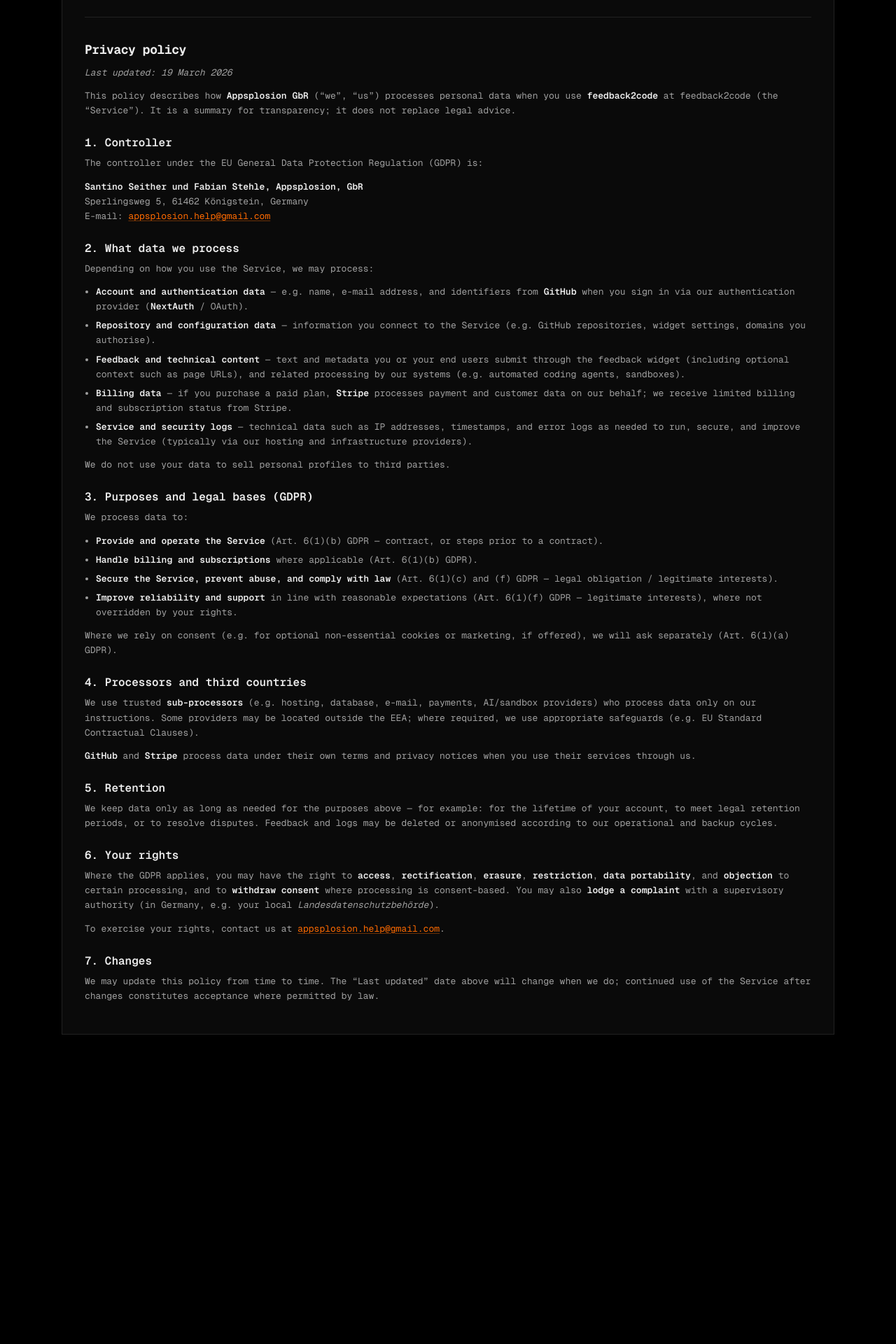
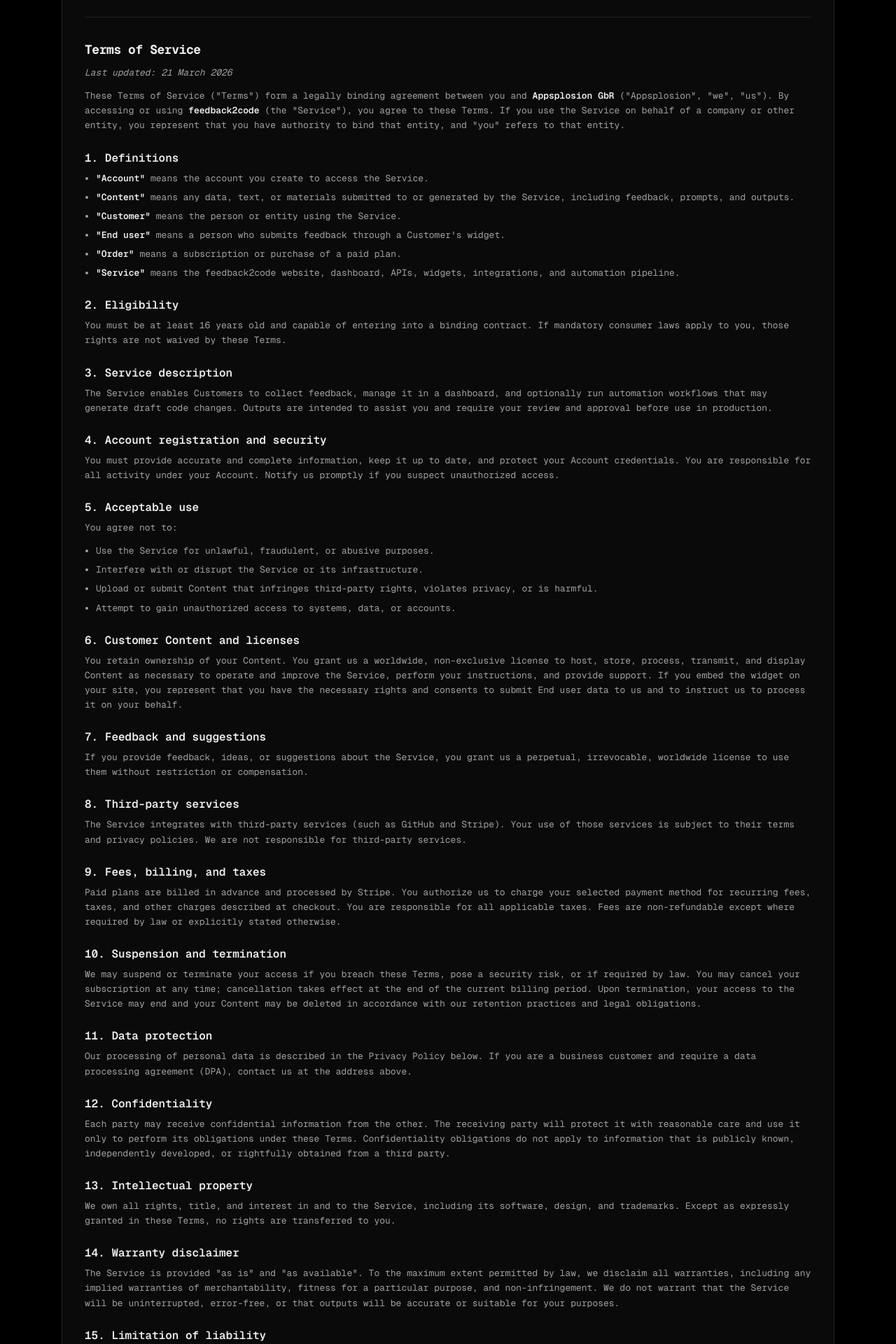
Before and after one commit to ezzcodeezzlife/feedback2code.dev, a Next.js app: page /legal in a window 1280 px wide. Shown: the part 580-2500 px from the top of the page at 70% size. Before the commit the page ends 2090 px from the top, so only its background shows below. Built offline with nearby package versions, Linux system fonts and the light colour scheme; no server answers.

Commit message:
add legal

```diff
--- a/content/legal.mdx
+++ b/content/legal.mdx
@@ -17,11 +17,113 @@
 
 ---
 
+## Terms of Service
+
+_Last updated: 21 March 2026_
+
+These Terms of Service ("Terms") form a legally binding agreement between you and **Appsplosion GbR** ("Appsplosion", "we", "us"). By accessing or using **feedback2code** (the "Service"), you agree to these Terms. If you use the Service on behalf of a company or other entity, you represent that you have authority to bind that entity, and "you" refers to that entity.
+
+### 1. Definitions
+
+- **"Account"** means the account you create to access the Service.
+- **"Content"** means any data, text, or materials submitted to or generated by the Service, including feedback, prompts, and outputs.
+- **"Customer"** means the person or entity using the Service.
+- **"End user"** means a person who submits feedback through a Customer's widget.
+- **"Order"** means a subscription or purchase of a paid plan.
+- **"Service"** means the feedback2code website, dashboard, APIs, widgets, integrations, and automation pipeline.
+
+### 2. Eligibility
+
+You must be at least 16 years old and capable of entering into a binding contract. If mandatory consumer laws apply to you, those rights are not waived by these Terms.
+
+### 3. Service description
+
+The Service enables Customers to collect feedback, manage it in a dashboard, and optionally run automation workflows that may generate draft code changes. Outputs are intended to assist you and require your review and approval before use in production.
+
+### 4. Account registration and security
+
+You must provide accurate and complete information, keep it up to date, and protect your Account credentials. You are responsible for all activity under your Account. Notify us promptly if you suspect unauthorized access.
+
+### 5. Acceptable use
+
+You agree not to:
+
+- Use the Service for unlawful, fraudulent, or abusive purposes.
+- Interfere with or disrupt the Service or its infrastructure.
+- Upload or submit Content that infringes third-party rights, violates privacy, or is harmful.
+- Attempt to gain unauthorized access to systems, data, or accounts.
+
+### 6. Customer Content and licenses
+
+You retain ownership of your Content. You grant us a worldwide, non-exclusive license to host, store, process, transmit, and display Content as necessary to operate and improve the Service, perform your instructions, and provide support. If you embed the widget on your site, you represent that you have the necessary rights and consents to submit End user data to us and to instruct us to process it on your behalf.
+
+### 7. Feedback and suggestions
+
+If you provide feedback, ideas, or suggestions about the Service, you grant us a perpetual, irrevocable, worldwide license to use them without restriction or compensation.
+
+### 8. Third-party services
+
+The Service integrates with third-party services (such as GitHub and Stripe). Your use of those services is subject to their terms and privacy policies. We are not responsible for third-party services.
+
+### 9. Fees, billing, and taxes
+
+Paid plans are billed in advance and processed by Stripe. You authorize us to charge your selected payment method for recurring fees, taxes, and other charges described at checkout. You are responsible for all applicable taxes. Fees are non-refundable except where required by law or explicitly stated otherwise.
+
+### 10. Suspension and termination
+
+We may suspend or terminate your access if you breach these Terms, pose a security risk, or if required by law. You may cancel your subscription at any time; cancellation takes effect at the end of the current billing period. Upon termination, your access to the Service may end and your Content may be deleted in accordance with our retention practices and legal obligations.
+
+### 11. Data protection
+
+Our processing of personal data is described in the Privacy Policy below. If you are a business customer and require a data processing agreement (DPA), contact us at the address above.
+
+### 12. Confidentiality
+
+Each party may receive confidential information from the other. The receiving party will protect it with reasonable care and use it only to perform its obligations under these Terms. Confidentiality obligations do not apply to information that is publicly known, independently developed, or rightfully obtained from a third party.
+
+### 13. Intellectual property
+
+We own all rights, title, and interest in and to the Service, including its software, design, and trademarks. Except as expressly granted in these Terms, no rights are transferred to you.
+
+### 14. Warranty disclaimer
+
+The Service is provided "as is" and "as available". To the maximum extent permitted by law, we disclaim all warranties, including any implied warranties of merchantability, fitness for a particular purpose, and non-infringement. We do not warrant that the Service will be uninterrupted, error-free, or that outputs will be accurate or suitable for your purposes.
+
+### 15. Limitation of liability
+
+To the maximum extent permitted by law, we will not be liable for indirect, incidental, special, consequential, or punitive damages, or any loss of profits, revenue, data, or goodwill. Our total liability for any claim related to the Service is limited to the amount you paid to us for the Service in the 12 months before the claim arose. These limitations do not apply to liability that cannot be excluded under applicable law, including liability for intent, gross negligence, or injury to life, body, or health.
+
+### 16. Indemnification
+
+You will indemnify and hold us harmless from claims arising out of your use of the Service, your Content, or your breach of these Terms, including reasonable legal fees.
+
+### 17. Export and compliance
+
+You agree to comply with applicable laws, including export control and sanctions laws. You will not use the Service in a prohibited jurisdiction or for prohibited activities.
+
+### 18. Force majeure
+
+We are not liable for delays or failures caused by events beyond our reasonable control, including natural disasters, outages, or governmental actions.
+
+### 19. Changes to these Terms
+
+We may update these Terms from time to time. We will post the updated Terms here and update the "Last updated" date. Continued use of the Service after changes become effective constitutes acceptance where permitted by law.
+
+### 20. Governing law and jurisdiction
+
+These Terms are governed by the laws of Germany, excluding its conflict of laws rules. If you are a merchant, a legal entity under public law, or a special fund under public law, exclusive jurisdiction is the courts at our registered office. Mandatory consumer protections remain unaffected.
+
+### 21. Miscellaneous
+
+If any provision is unenforceable, the remaining provisions remain in effect. You may not assign these Terms without our consent, except to an affiliate or in connection with a merger or sale of assets. We may assign these Terms as part of a corporate reorganization. These Terms constitute the entire agreement between you and us regarding the Service.
+
+---
+
 ## Privacy policy
 
-_Last updated: {new Date().toLocaleDateString("en-GB", { day: "numeric", month: "long", year: "numeric" })}_
+_Last updated: 21 March 2026_
 
-This policy describes how **Appsplosion GbR** (“we”, “us”) processes personal data when you use **feedback2code** at feedback2code (the “Service”). It is a summary for transparency; it does not replace legal advice.
+This Privacy Policy explains how **Appsplosion GbR** ("we", "us") processes personal data when you use **feedback2code**, including our website, dashboard, APIs, and feedback widget (the "Service").
 
 ### 1. Controller
 
@@ -31,45 +133,92 @@
 Sperlingsweg 5, 61462 Königstein, Germany
 E-mail: [appsplosion.help@gmail.com](mailto:appsplosion.help@gmail.com)
 
-### 2. What data we process
+### 2. Scope and roles
+
+- If you use the dashboard or API as a Customer, we act as the controller for your account data, billing data, and Service usage data.
+- If you embed the feedback widget on your site, you determine which personal data your End users submit. In that context, you are the controller of your End users' data and we act as a processor on your behalf to provide the Service.
+- If you are an End user submitting feedback through a Customer site, please contact that site operator for privacy questions.
+
+### 3. Categories of personal data we process
 
 Depending on how you use the Service, we may process:
 
-- **Account and authentication data** — e.g. name, e-mail address, and identifiers from **GitHub** when you sign in via our authentication provider (**NextAuth** / OAuth).
-- **Repository and configuration data** — information you connect to the Service (e.g. GitHub repositories, widget settings, domains you authorise).
-- **Feedback and technical content** — text and metadata you or your end users submit through the feedback widget (including optional context such as page URLs), and related processing by our systems (e.g. automated coding agents, sandboxes).
-- **Billing data** — if you purchase a paid plan, **Stripe** processes payment and customer data on our behalf; we receive limited billing and subscription status from Stripe.
-- **Service and security logs** — technical data such as IP addresses, timestamps, and error logs as needed to run, secure, and improve the Service (typically via our hosting and infrastructure providers).
+- Account and authentication data such as name, username, email address, profile image, and identifiers from GitHub when you sign in via OAuth.
+- Repository and integration data such as GitHub App installation IDs, repository names, permissions, and settings you configure in the dashboard.
+- Feedback content and metadata such as text you or your End users submit, page URLs or paths, timestamps, and status metadata generated by the Service.
+- Automation data such as prompts, code suggestions, sandbox execution metadata, and pull request links generated by automation workflows.
+- Billing data such as plan tier, Stripe customer and subscription IDs, billing status, and invoice metadata. Payment card data is handled by Stripe directly.
+- Communication data such as support requests or transactional emails you receive from us.
+- Technical and security data such as IP address, device or browser information, timestamps, and error logs necessary to operate, secure, and improve the Service.
 
-We do not use your data to sell personal profiles to third parties.
+We do not sell personal data or build marketing profiles from your Content.
 
-### 3. Purposes and legal bases (GDPR)
+### 4. Sources of data
 
-We process data to:
+We receive personal data from:
 
-- **Provide and operate the Service** (Art. 6(1)(b) GDPR — contract, or steps prior to a contract).
-- **Handle billing and subscriptions** where applicable (Art. 6(1)(b) GDPR).
-- **Secure the Service, prevent abuse, and comply with law** (Art. 6(1)(c) and (f) GDPR — legal obligation / legitimate interests).
-- **Improve reliability and support** in line with reasonable expectations (Art. 6(1)(f) GDPR — legitimate interests), where not overridden by your rights.
+- You when you create an Account, configure the Service, or contact support.
+- GitHub when you authorize our GitHub App or sign in with GitHub.
+- Your End users when they submit feedback through your widget.
+- Stripe when you purchase a paid plan (limited billing and subscription status).
+- Our systems and logs generated as you use the Service.
 
-Where we rely on consent (e.g. for optional non-essential cookies or marketing, if offered), we will ask separately (Art. 6(1)(a) GDPR).
+### 5. Purposes and legal bases (GDPR)
 
-### 4. Processors and third countries
+We process personal data for the following purposes and legal bases:
 
-We use trusted **sub-processors** (e.g. hosting, database, e-mail, payments, AI/sandbox providers) who process data only on our instructions. Some providers may be located outside the EEA; where required, we use appropriate safeguards (e.g. EU Standard Contractual Clauses).
+- Provide and operate the Service (Art. 6(1)(b) GDPR - contract or steps prior to a contract).
+- Authenticate users and connect integrations (Art. 6(1)(b) GDPR).
+- Process feedback and run automation workflows requested by you (Art. 6(1)(b) and Art. 6(1)(f) GDPR - contract and legitimate interests).
+- Billing and subscription management (Art. 6(1)(b) GDPR).
+- Security, abuse prevention, and legal compliance (Art. 6(1)(c) and Art. 6(1)(f) GDPR - legal obligation and legitimate interests).
+- Service improvement and support (Art. 6(1)(f) GDPR - legitimate interests), where not overridden by your rights.
 
-**GitHub** and **Stripe** process data under their own terms and privacy notices when you use their services through us.
+Where we rely on consent (e.g., optional non-essential cookies or marketing communications, if offered), we will ask separately (Art. 6(1)(a) GDPR).
 
-### 5. Retention
+### 6. Cookies and similar technologies
 
-We keep data only as long as needed for the purposes above — for example: for the lifetime of your account, to meet legal retention periods, or to resolve disputes. Feedback and logs may be deleted or anonymised according to our operational and backup cycles.
+We use essential cookies and similar technologies to provide the Service, such as authentication, session management, and security protections. If we introduce optional analytics or marketing cookies, we will provide a consent mechanism where required by law.
 
-### 6. Your rights
+### 7. Automated processing
 
-Where the GDPR applies, you may have the right to **access**, **rectification**, **erasure**, **restriction**, **data portability**, and **objection** to certain processing, and to **withdraw consent** where processing is consent-based. You may also **lodge a complaint** with a supervisory authority (in Germany, e.g. your local *Landesdatenschutzbehörde*).
+The Service may use automated systems, including AI models and sandboxed code execution, to draft code changes or generate responses based on feedback you submit. These outputs are intended to assist you and do not produce legal effects by themselves. You remain responsible for reviewing and applying changes.
+
+### 8. Recipients and processors
+
+We use trusted service providers (sub-processors) to operate the Service. They process data only on our instructions and for the purposes described above. Typical categories include:
+
+- Hosting and infrastructure providers
+- Database and storage providers
+- Authentication providers (GitHub / OAuth)
+- Payment processors (Stripe)
+- Email delivery providers (Resend)
+- Sandbox and AI model providers used for automation
+
+We can provide an updated list of sub-processors on request.
+
+### 9. International transfers
+
+Some providers are located outside the European Economic Area (EEA). Where required, we use appropriate safeguards such as EU Standard Contractual Clauses or equivalent mechanisms.
+
+### 10. Retention
+
+We keep personal data only as long as necessary for the purposes described above. Typical factors include the lifetime of your Account or subscription, legal retention requirements, the need to resolve disputes, and operational backup and log retention cycles.
+
+### 11. Security
+
+We implement technical and organizational measures designed to protect personal data, including access controls and encrypted transmission where appropriate. No system is completely secure; please contact us promptly if you believe your Account has been compromised.
+
+### 12. Your rights
+
+Where the GDPR applies, you may have the right to access, rectification, erasure, restriction, data portability, and objection to certain processing, and to withdraw consent where processing is consent-based. You may also lodge a complaint with a supervisory authority (in Germany, your local *Landesdatenschutzbehörde*).
 
 To exercise your rights, contact us at [appsplosion.help@gmail.com](mailto:appsplosion.help@gmail.com).
 
-### 7. Changes
+### 13. Children's data
 
-We may update this policy from time to time. The “Last updated” date above will change when we do; continued use of the Service after changes constitutes acceptance where permitted by law.
+The Service is not intended for children under 16. We do not knowingly collect personal data from children. If you believe a child has provided us with personal data, please contact us.
+
+### 14. Changes
+
+We may update this policy from time to time. The "Last updated" date above will change when we do. Continued use of the Service after changes constitutes acceptance where permitted by law.
```
